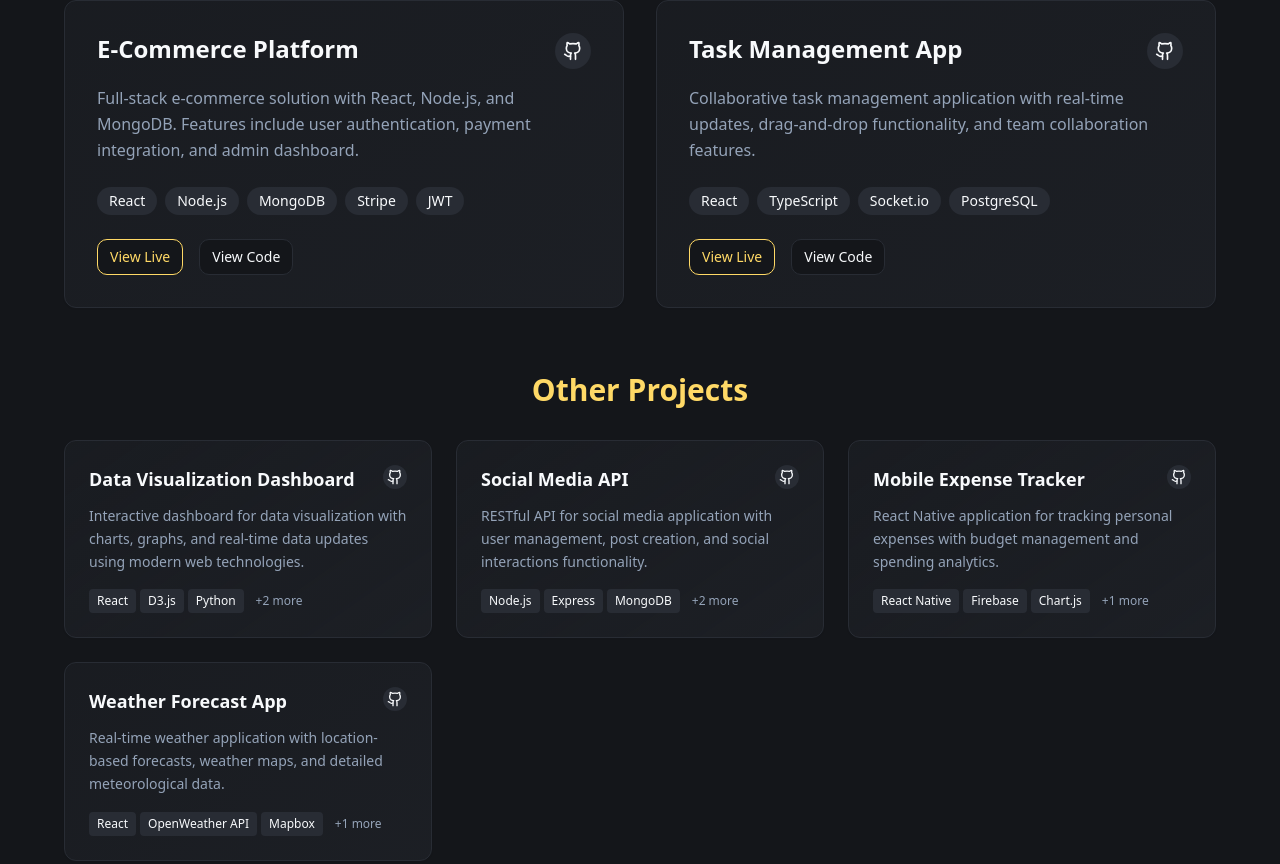
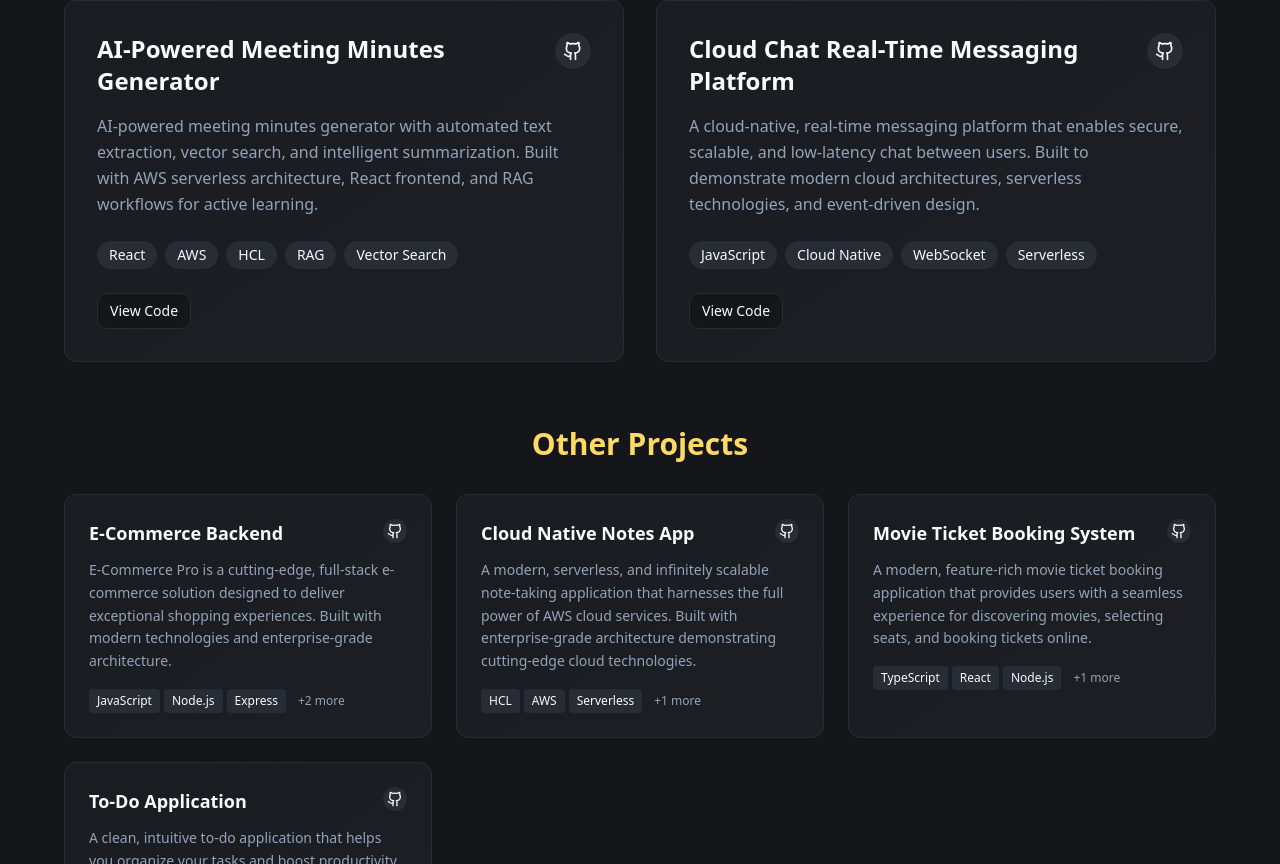
Before and after one commit to Sajidrahman-tech/saajid-portfolio-premium-touch, a React (Vite) app: page / in a window 1280 px wide. Shown: the part 2016-2880 px from the top of the page. Built offline with nearby package versions, Linux system fonts and the light colour scheme.

Commit message:
Add projects to portfolio
Add the user's projects to the portfolio.

```diff
--- a/src/components/Projects.tsx
+++ b/src/components/Projects.tsx
@@ -3,54 +3,53 @@ import { Button } from "@/components/ui/button";
 import { Github } from "lucide-react";
 
 const Projects = () => {
-  // Placeholder projects - can be easily replaced with real GitHub data
   const projects = [
     {
-      title: "E-Commerce Platform",
-      description: "Full-stack e-commerce solution with React, Node.js, and MongoDB. Features include user authentication, payment integration, and admin dashboard.",
-      technologies: ["React", "Node.js", "MongoDB", "Stripe", "JWT"],
-      githubUrl: "https://github.com",
-      liveUrl: "https://example.com",
+      title: "AI-Powered Meeting Minutes Generator",
+      description: "AI-powered meeting minutes generator with automated text extraction, vector search, and intelligent summarization. Built with AWS serverless architecture, React frontend, and RAG workflows for active learning.",
+      technologies: ["React", "AWS", "HCL", "RAG", "Vector Search"],
+      githubUrl: "https://github.com/msaajid/AI-Powered-Meeting-Minutes-Generator",
+      liveUrl: null,
       featured: true
     },
     {
-      title: "Task Management App",
-      description: "Collaborative task management application with real-time updates, drag-and-drop functionality, and team collaboration features.",
-      technologies: ["React", "TypeScript", "Socket.io", "PostgreSQL"],
-      githubUrl: "https://github.com",
-      liveUrl: "https://example.com",
+      title: "Cloud Chat Real-Time Messaging Platform",
+      description: "A cloud-native, real-time messaging platform that enables secure, scalable, and low-latency chat between users. Built to demonstrate modern cloud architectures, serverless technologies, and event-driven design.",
+      technologies: ["JavaScript", "Cloud Native", "WebSocket", "Serverless"],
+      githubUrl: "https://github.com/msaajid/Cloud-Chat-Real-Time-Messaging-Platform",
+      liveUrl: null,
       featured: true
     },
     {
-      title: "Data Visualization Dashboard",
-      description: "Interactive dashboard for data visualization with charts, graphs, and real-time data updates using modern web technologies.",
-      technologies: ["React", "D3.js", "Python", "Flask", "MySQL"],
-      githubUrl: "https://github.com",
-      liveUrl: "https://example.com",
-      featured: false
-    },
-    {
-      title: "Social Media API",
-      description: "RESTful API for social media application with user management, post creation, and social interactions functionality.",
-      technologies: ["Node.js", "Express", "MongoDB", "JWT", "Cloudinary"],
-      githubUrl: "https://github.com",
+      title: "E-Commerce Backend",
+      description: "E-Commerce Pro is a cutting-edge, full-stack e-commerce solution designed to deliver exceptional shopping experiences. Built with modern technologies and enterprise-grade architecture.",
+      technologies: ["JavaScript", "Node.js", "Express", "MongoDB", "REST API"],
+      githubUrl: "https://github.com/msaajid/E-COMMERCE-Backend",
       liveUrl: null,
       featured: false
     },
     {
-      title: "Mobile Expense Tracker",
-      description: "React Native application for tracking personal expenses with budget management and spending analytics.",
-      technologies: ["React Native", "Firebase", "Chart.js", "AsyncStorage"],
-      githubUrl: "https://github.com",
+      title: "Cloud Native Notes App",
+      description: "A modern, serverless, and infinitely scalable note-taking application that harnesses the full power of AWS cloud services. Built with enterprise-grade architecture demonstrating cutting-edge cloud technologies.",
+      technologies: ["HCL", "AWS", "Serverless", "Cloud Native"],
+      githubUrl: "https://github.com/msaajid/Cloud-Native-Notes-App",
       liveUrl: null,
       featured: false
     },
     {
-      title: "Weather Forecast App",
-      description: "Real-time weather application with location-based forecasts, weather maps, and detailed meteorological data.",
-      technologies: ["React", "OpenWeather API", "Mapbox", "PWA"],
-      githubUrl: "https://github.com",
-      liveUrl: "https://example.com",
+      title: "Movie Ticket Booking System",
+      description: "A modern, feature-rich movie ticket booking application that provides users with a seamless experience for discovering movies, selecting seats, and booking tickets online.",
+      technologies: ["TypeScript", "React", "Node.js", "Database"],
+      githubUrl: "https://github.com/msaajid/Movie-Ticket-Booking-System",
+      liveUrl: null,
+      featured: false
+    },
+    {
+      title: "To-Do Application",
+      description: "A clean, intuitive to-do application that helps you organize your tasks and boost productivity. Built with modern web technologies for a smooth user experience.",
+      technologies: ["TypeScript", "React", "Local Storage", "PWA"],
+      githubUrl: "https://github.com/msaajid/To-Do",
+      liveUrl: null,
       featured: false
     }
   ];
```
